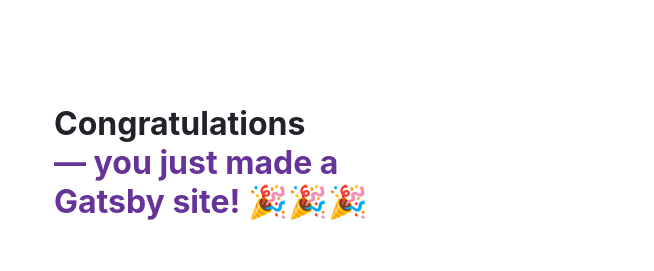
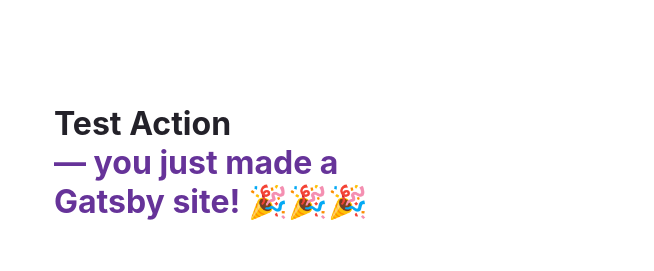
Before and after one commit to roboparker/roboparker.github.io, a Gatsby site: page / in a window 1280 px wide. Shown: the top 271 px of the page, without its empty margins (50-704 px from the left). Built offline with nearby package versions, Linux system fonts and the light colour scheme; Gatsby itself is replaced by a stand-in of ours.

Commit message:
small change to test deploy action

```diff
--- a/src/pages/index.tsx
+++ b/src/pages/index.tsx
@@ -140,7 +140,7 @@
   return (
     <main style={pageStyles}>
       <h1 style={headingStyles}>
-        Congratulations
+        Test Action
         <br />
         <span style={headingAccentStyles}>— you just made a Gatsby site! 🎉🎉🎉</span>
       </h1>
```
